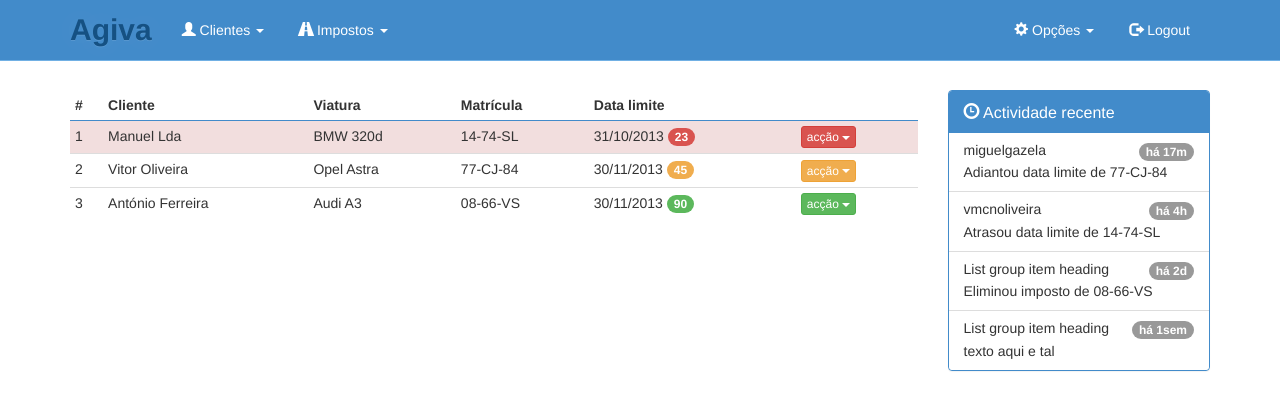
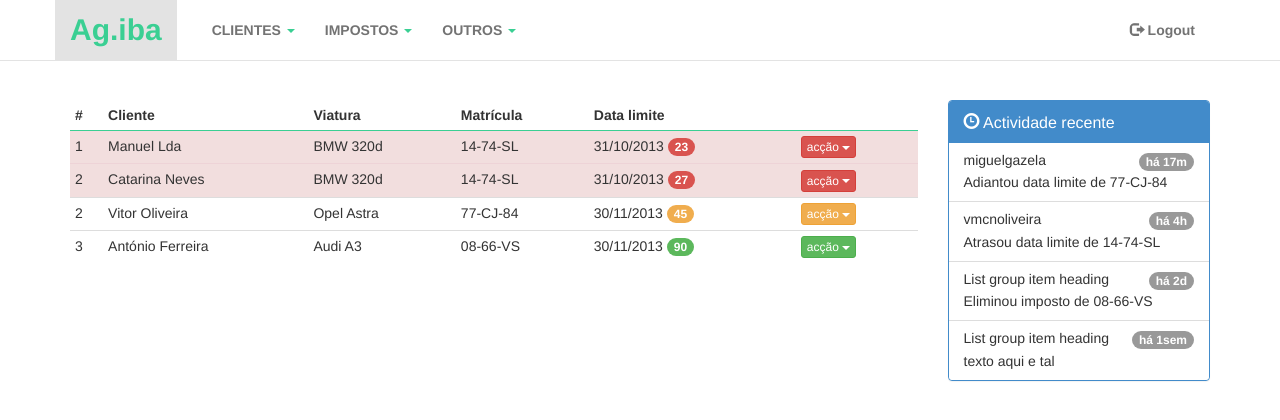
Before and after one commit to miguelgazela/ag.iba, a PHP site: page /pages_design/index.html in a window 1280 px wide. Shown: the top 420 px of the page. Run offline with PHP 8.4, Linux system fonts and the light colour scheme.

Commit message:
navigation bar design done

```diff
--- a/css/main.css
+++ b/css/main.css
@@ -8,7 +8,7 @@
 
 body {
     background: #fff;
-    padding-top: 70px;
+    padding-top: 80px;
 }
 
 body > .container {
@@ -22,8 +22,8 @@ body > .container {
 
 
 .navbar-default {
-    background-color: #428bca;
-    border-color: #71b0e4;
+    background-color: #ffffff;
+    border-bottom: 1px solid rgba(115, 115, 115, 0.2)
 }
 
 /* changing navbar height --> */
@@ -34,59 +34,86 @@ body > .container {
 
 .navbar-default .navbar-nav>li>a {
   padding-top: 20px;
-  padding-bottom: 20px;
-  margin-right: 5px;
+  padding-bottom: 5px;
+  margin-bottom: 15px;
 }
 
-.navbar-default .navbar-nav>li>a:hover {
-  color: #155183;
-  margin-top: 5px;
-  border-top: 6px solid white;
-  padding-top: 9px;
+.navbar-default .navbar-nav>li>a:hover,
+.navbar-default .navbar-nav>li>a:focus {
+  color: #3acf93;
+  margin-bottom: 14px; /* compensate for the border */
+  border-bottom: 1px solid #3acf93;
+}
+
+.navbar-default .navbar-nav>.open>a,
+.navbar-default .navbar-nav>.open>a:hover,
+.navbar-default .navbar-nav>.open>a:focus {
+  margin-bottom: 0; /* compensate for the border */
+  border-bottom: 0;
 }
 
 /* <-- changing navbar height */
 
 .navbar-default .navbar-brand,
 .navbar-default .navbar-nav>li>a {
-    color: white;
-}
-
-.navbar-default .navbar-nav>.dropdown>a .caret {
-    border-top-color: white;
-    border-bottom-color: white;
-}
-
-.navbar-brand {
-  font-size: 30px;
-  line-height: 30px;
-  padding: 15px 15px;
+    color: #737373;
 }
 
 /* Change the docs' brand */
 .navbar-default .navbar-brand {
   font-weight: bold;
-  color: #155183;
+  color: #3acf93;
   text-shadow: 0 1px 0 rgba(255,255,255,.1), 0 0 30px rgba(255,255,255,.125);
-  -webkit-transition: all .2s linear;
-     -moz-transition: all .2s linear;
-          transition: all .2s linear;
+  font-size: 30px;
+  line-height: 30px;
+  padding: 15px 15px 15px 15px;
+  margin-right: 20px;
+  background-color: rgba(115, 115, 115, 0.2);
+  -webkit-transition: all .3s linear;
+     -moz-transition: all .3s linear;
+          transition: all .3s linear;
 }
 
 .navbar-default .navbar-brand:hover {
   text-decoration: none;
-  color: white;
+  color: #8dee43;
   text-shadow: 0 1px 0 rgba(255,255,255,.1), 0 0 30px rgba(255,255,255,.4);
 }
 
+.navbar-default .navbar-nav>.dropdown>a .caret,
+.navbar-default .navbar-nav>.dropdown>a:focus .caret,
+.navbar-default .navbar-nav>.dropdown>a:hover .caret {
+  border-top-color: #3acf93;
+  border-bottom-color: #3acf93;
+}
 
+.dropdown-menu {
+  border-top: 1px solid #3acf93
+}
+
+.navbar-default .navbar-nav>.open>a,
+.navbar-default .navbar-nav>.open>a:hover,
+.navbar-default .navbar-nav>.open>a:focus {
+  color: #3acf93;
+  background-color: white;
+}
+
+.dropdown-menu>li>a:hover, .dropdown-menu>li>a:focus {
+  color: #fff;
+  text-decoration: none;
+  background-color: #3acf93;
+}
+
+.navbar-default .navbar-nav>li>a {
+  margin-bottom: 0px;
+}
 
 /* =============================================================
    others custom styles
    ============================================================= */
 
 .table thead>tr>th {
-    border-bottom: 1px solid #428bca;
+    border-bottom: 1px solid #3acf93;
 }
 
 .badge-danger {
--- a/pages_design/index.html
+++ b/pages_design/index.html
@@ -34,43 +34,36 @@
             <span class="icon-bar"></span>
             <span class="icon-bar"></span>
           </button>
-          <a class="navbar-brand" href="#">Agiva</a>
+          <a class="navbar-brand" href="#">Ag.iba</a>
         </div>
         <div class="navbar-collapse collapse">
           <ul class="nav navbar-nav">
             <li class="dropdown">
-              <a href="#" class="dropdown-toggle" data-toggle="dropdown"><span class="glyphicon glyphicon-user"></span> Clientes <b class="caret"></b></a>
+              <a href="#" class="dropdown-toggle" data-toggle="dropdown"><strong>CLIENTES</strong> <b class="caret"></b></a>
               <ul class="dropdown-menu">
-                <li><a href="#"><span class="glyphicon glyphicon-list"></span> ver clientes</a></li>
-                <li><a href="#"><span class="glyphicon glyphicon-plus"></span> adicionar cliente</a></li>
-                <li><a href="#"><span class="glyphicon glyphicon-search"></span> pesquisar clientes</a></li>
-                <!--
-                <li class="divider"></li>
-                <li class="dropdown-header">Nav header</li>
-                <li><a href="#">Separated link</a></li>
-                <li><a href="#">One more separated link</a></li>
-                -->
+                <li><a href="#">Ver clientes</a></li>
+                <li><a href="#">Adicionar cliente</a></li>
+                <li><a href="#">Outro</a></li>
               </ul>
             </li>
             <li class="dropdown">
-              <a href="#" class="dropdown-toggle" data-toggle="dropdown"><span class="glyphicon glyphicon-road"></span> Impostos <b class="caret"></b></a>
+              <a href="#" class="dropdown-toggle" data-toggle="dropdown"><strong>IMPOSTOS</strong> <b class="caret"></b></a>
               <ul class="dropdown-menu">
-                <li><a href="#"><span class="glyphicon glyphicon-list"></span> ver impostos</a></li>
-                <li><a href="#"><span class="glyphicon glyphicon-plus"></span> adicionar imposto</a></li>
-                <li><a href="#"><span class="glyphicon glyphicon-search"></span> pesquisar imposto</a></li>
+                <li><a href="#">Ver impostos</a></li>
+                <li><a href="#">Adicionar imposto</a></li>
+                <li><a href="#">Outro</a></li>
               </ul>
             </li>
+            <li class="dropdown">
+              <a href="#" class="dropdown-toggle" data-toggle="dropdown"><strong>OUTROS</strong> <b class="caret"></b></a>
+              <ul class="dropdown-menu">
+                <li><a href="#">Reportar erro</a></li>
+                <li><a href="#">Enviar sugestão</a></li>
+                <li><a href="#">Outro</a></li>
+              </ul>
           </ul>
           <ul class="nav navbar-nav navbar-right">
-            <li class="dropdown">
-              <a href="#" class="dropdown-toggle" data-toggle="dropdown"><span class="glyphicon glyphicon-cog"></span> Opções <b class="caret"></b></a>
-              <ul class="dropdown-menu">
-                <li><a href="#"><span class="glyphicon glyphicon-lock"></span> alterar password</a></li>
-                <li><a href="#"><span class="glyphicon glyphicon-warning-sign"></span> reportar erro</a></li>
-                <li><a href="#"><span class="glyphicon glyphicon-comment"></span> enviar sugestão</a></li>
-              </ul>
-            </li>
-            <li><a href="#bug"><span class="glyphicon glyphicon-log-out"></span> Logout</a></li>
+            <li><a href="#bug"><span class="glyphicon glyphicon-log-out"></span> <strong>Logout</strong></a></li>
           </ul>
         </div><!--/.nav-collapse -->
       </div>
@@ -99,6 +92,27 @@
                   <td>BMW 320d</td>
                   <td>14-74-SL</td>
                   <td>31/10/2013 <span class="badge badge-danger">23</span></td>
+                  <td>
+                    <div class="btn-group">
+                      <button type="button" class="btn btn-danger btn-xs dropdown-toggle" data-toggle="dropdown">
+                        acção <span class="caret"></span>
+                      </button>
+                      <ul class="dropdown-menu" role="menu">
+                        <li><a href="#">Action</a></li>
+                        <li><a href="#">Another action</a></li>
+                        <li><a href="#">Something else here</a></li>
+                        <li class="divider"></li>
+                        <li><a href="#">Separated link</a></li>
+                      </ul>
+                    </div>
+                  </td>
+                </tr>
+                <tr class="danger">
+                  <td>2</td>
+                  <td>Catarina Neves</td>
+                  <td>BMW 320d</td>
+                  <td>14-74-SL</td>
+                  <td>31/10/2013 <span class="badge badge-danger">27</span></td>
                   <td>
                     <div class="btn-group">
                       <button type="button" class="btn btn-danger btn-xs dropdown-toggle" data-toggle="dropdown">
```
